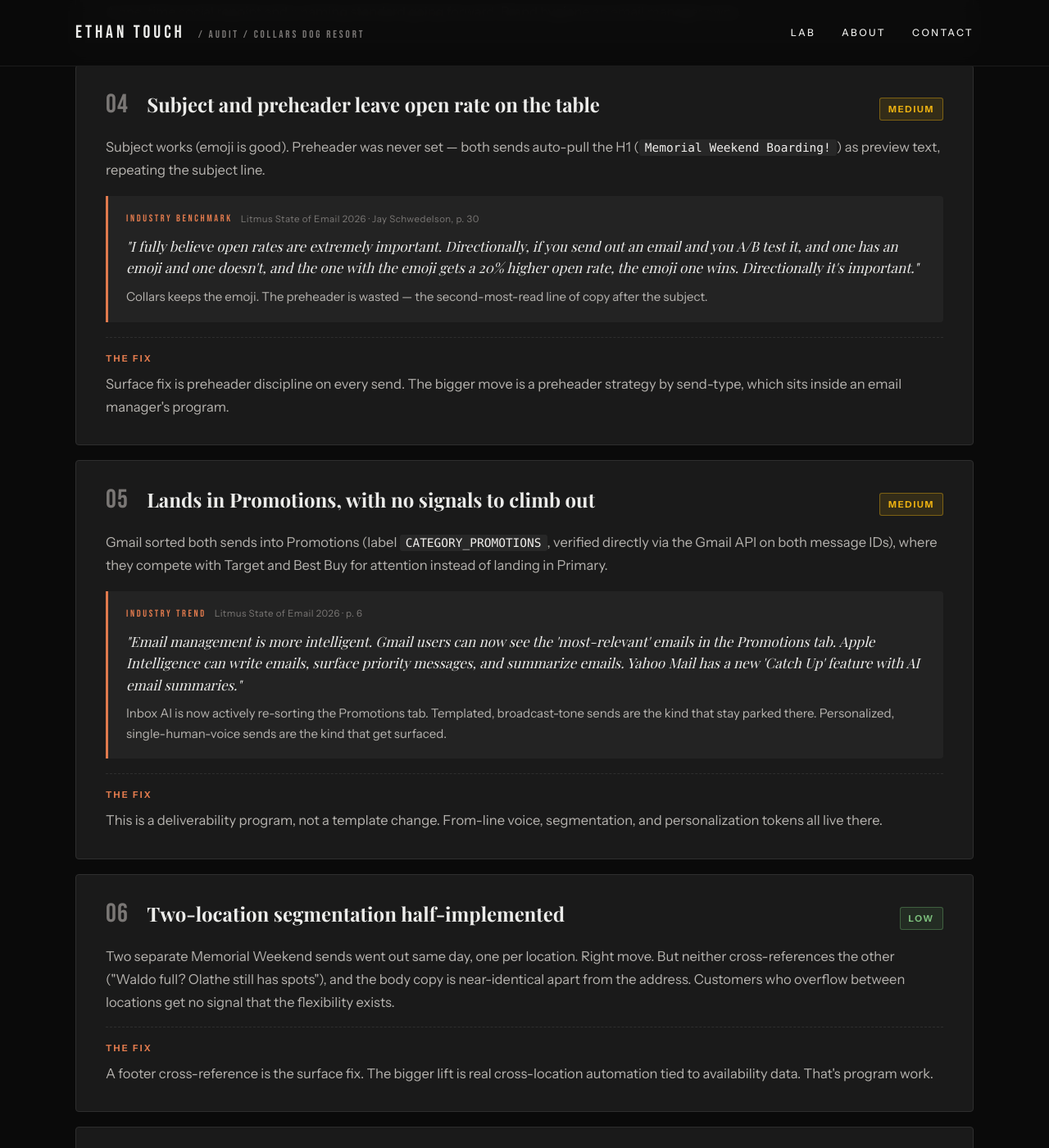
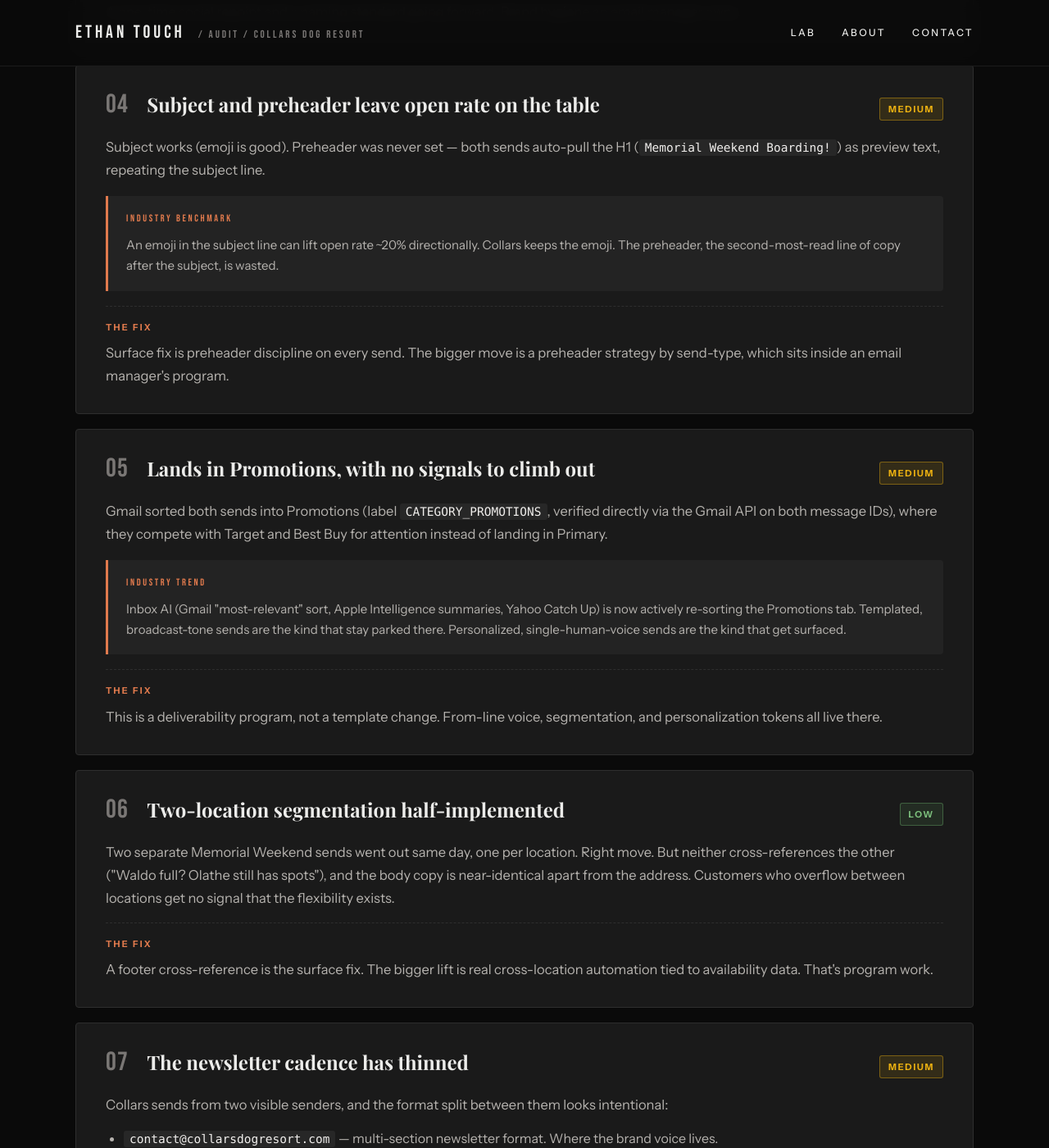
Before and after one commit to woofwallee/ethantouch.com, a Jekyll site: the page lab/emails/collars/audit/index.html, which Jekyll copies as it is, in a window 1280 px wide and 1400 px high, scrolled down 3271 px. Shown: the whole window at 82% size. Built offline with Jekyll 4.4.1, drawn with Linux system fonts in a browser that asks for light colours; some web fonts are replaced.

Commit message:
Strip remaining Litmus quotes and citations from Findings 04 and 05
Tags ("Industry Benchmark" / "Industry Trend") kept. Application
paragraphs kept and absorbed the load-bearing facts (emoji ~20% lift,
inbox-AI re-sorting examples) without the verbatim quote or citation
chrome. Cleaner read across the audit.

Co-Authored-By: Claude Opus 4.7 <noreply@anthropic.com>

```diff
--- a/lab/emails/collars/audit/index.html
+++ b/lab/emails/collars/audit/index.html
@@ -969,10 +969,8 @@
     <div class="litmus-callout">
       <div class="litmus-label">
         <span class="tag">Industry Benchmark</span>
-        <span class="source">Litmus State of Email 2026 · Jay Schwedelson, p. 30</span>
       </div>
-      <blockquote>"I fully believe open rates are extremely important. Directionally, if you send out an email and you A/B test it, and one has an emoji and one doesn't, and the one with the emoji gets a 20% higher open rate, the emoji one wins. Directionally it's important."</blockquote>
-      <p class="application">Collars keeps the emoji. The preheader is wasted — the second-most-read line of copy after the subject.</p>
+      <p class="application">An emoji in the subject line can lift open rate ~20% directionally. Collars keeps the emoji. The preheader, the second-most-read line of copy after the subject, is wasted.</p>
     </div>
     <div class="finding-fix">
       <div class="finding-fix-label">The fix</div>
@@ -991,10 +989,8 @@
     <div class="litmus-callout">
       <div class="litmus-label">
         <span class="tag">Industry Trend</span>
-        <span class="source">Litmus State of Email 2026 · p. 6</span>
       </div>
-      <blockquote>"Email management is more intelligent. Gmail users can now see the 'most-relevant' emails in the Promotions tab. Apple Intelligence can write emails, surface priority messages, and summarize emails. Yahoo Mail has a new 'Catch Up' feature with AI email summaries."</blockquote>
-      <p class="application">Inbox AI is now actively re-sorting the Promotions tab. Templated, broadcast-tone sends are the kind that stay parked there. Personalized, single-human-voice sends are the kind that get surfaced.</p>
+      <p class="application">Inbox AI (Gmail "most-relevant" sort, Apple Intelligence summaries, Yahoo Catch Up) is now actively re-sorting the Promotions tab. Templated, broadcast-tone sends are the kind that stay parked there. Personalized, single-human-voice sends are the kind that get surfaced.</p>
     </div>
     <div class="finding-fix">
       <div class="finding-fix-label">The fix</div>
```
